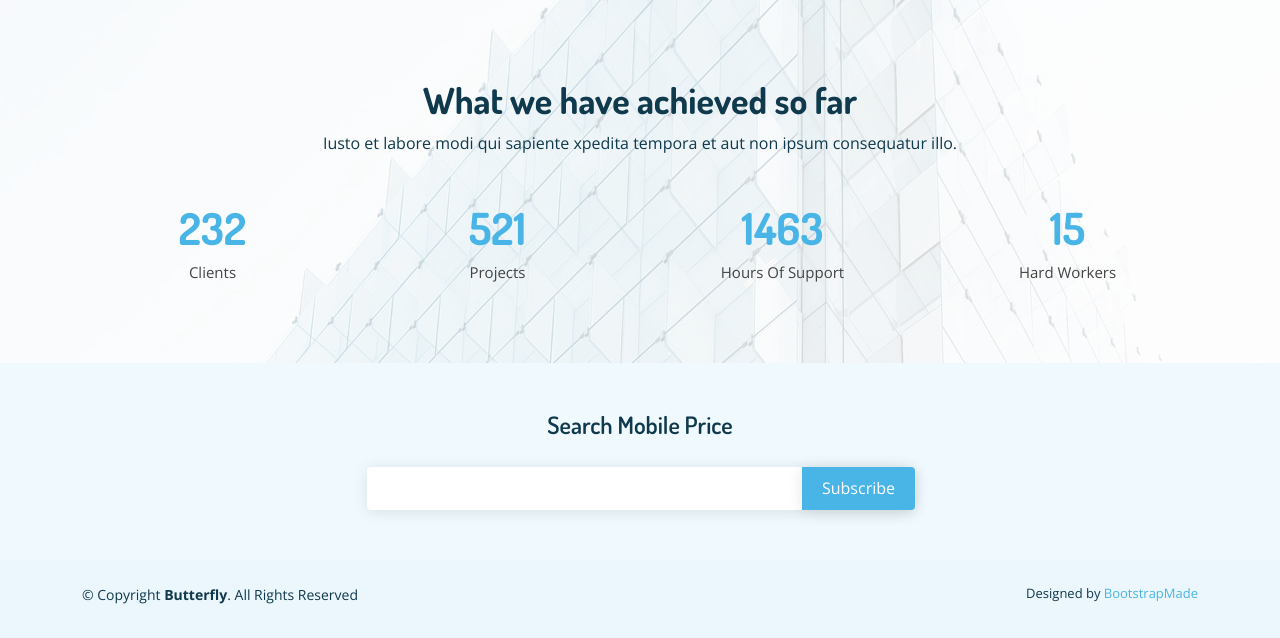
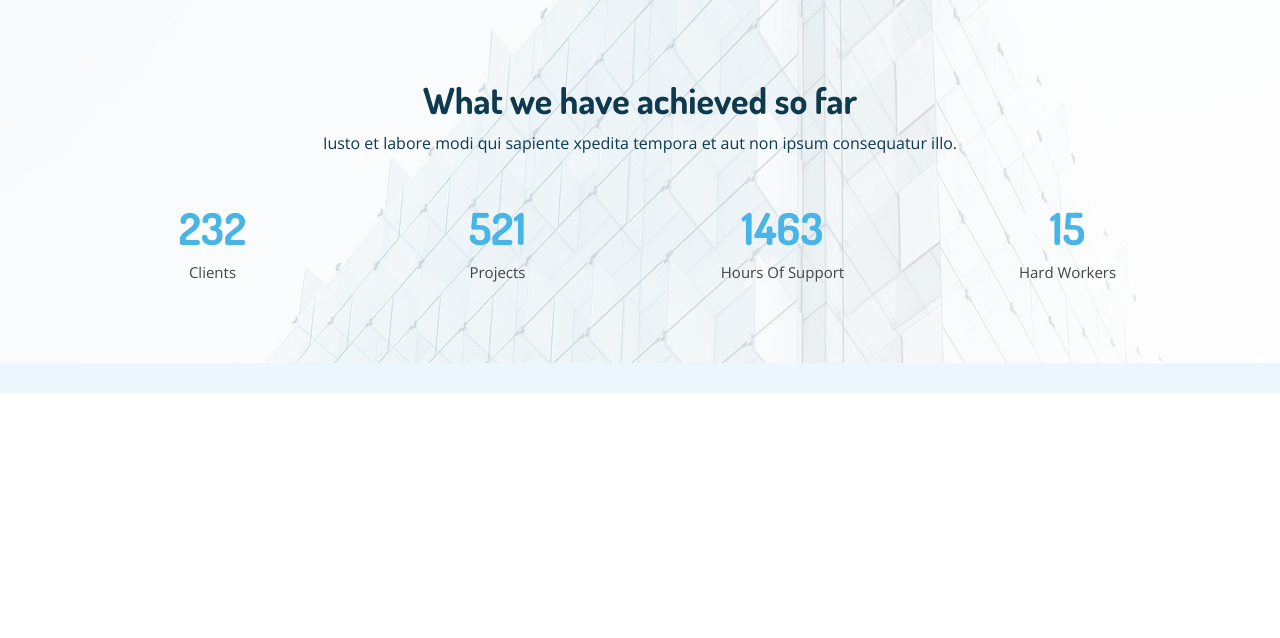
Before and after one commit to alotaibisara/MOBILE_PRICE_PREDICTIO, a Django app: page / in a window 1280 px wide. Shown: the part 1552-2190 px from the top of the page. After the commit the page ends 1945 px from the top, so only its background shows below. Run offline with Django 4.2, Linux system fonts and the light colour scheme; the visitor is signed in with stand-in values (Sample User, id 1); parts of the project's set-up code (start-up, migrations or seed data) failed here and were passed over; some libraries are stand-ins or nearby versions.

Commit message:
final project

```diff
--- a/MobilePrice/core/views.py
+++ b/MobilePrice/core/views.py
@@ -78,13 +78,13 @@ class ViewPrediction(View):
             print(per)
             message=" "
             if per ==0:
-                message="Your Phone is low cost"
+                message="Your Phone Between [700 & 1000] "
             elif per ==1:
-                message="Your Phone is medium cost"
+                message="Your Phone Btween [1100 & 1400]"
             elif per ==2:
-                message="Your Phone is Hight cost"
+                message="Your Phone Between [1500 & 1700]"
             else:
-                message="Your Phone is Very Hight cost"
+                message="Your Phone Between [ 1800 & 2000]"
 
             context={
                 'status': "success",
--- a/MobilePrice/templates/layout/footer.html
+++ b/MobilePrice/templates/layout/footer.html
@@ -3,31 +3,8 @@
  <!-- ======= Footer ======= -->
  <footer id="footer">
 
-  <div class="footer-newsletter">
-    <div class="container">
-      <div class="row justify-content-center">
-        <div class="col-lg-6">
-          <h4>Search Mobile Price</h4>
-          <form action="" method="post">
-            <input type="email" name="email"><input type="submit" value="Subscribe">
-          </form>
-        </div>
-      </div>
-    </div>
-  </div>
 
-  <div class="container py-4">
-    <div class="copyright">
-      &copy; Copyright <strong><span>Butterfly</span></strong>. All Rights Reserved
-    </div>
-    <div class="credits">
-      <!-- All the links in the footer should remain intact. -->
-      <!-- You can delete the links only if you purchased the pro version. -->
-      <!-- Licensing information: https://bootstrapmade.com/license/ -->
-      <!-- Purchase the pro version with working PHP/AJAX contact form: https://bootstrapmade.com/butterfly-free-bootstrap-theme/ -->
-      Designed by <a href="https://bootstrapmade.com/">BootstrapMade</a>
-    </div>
-  </div>
+
 </footer><!-- End Footer -->
 
 <a href="#" class="back-to-top d-flex align-items-center justify-content-center"><i class="bi bi-arrow-up-short"></i></a>
```
Also changed, not shown: MobilePrice/templates/ind.html (deleted).
